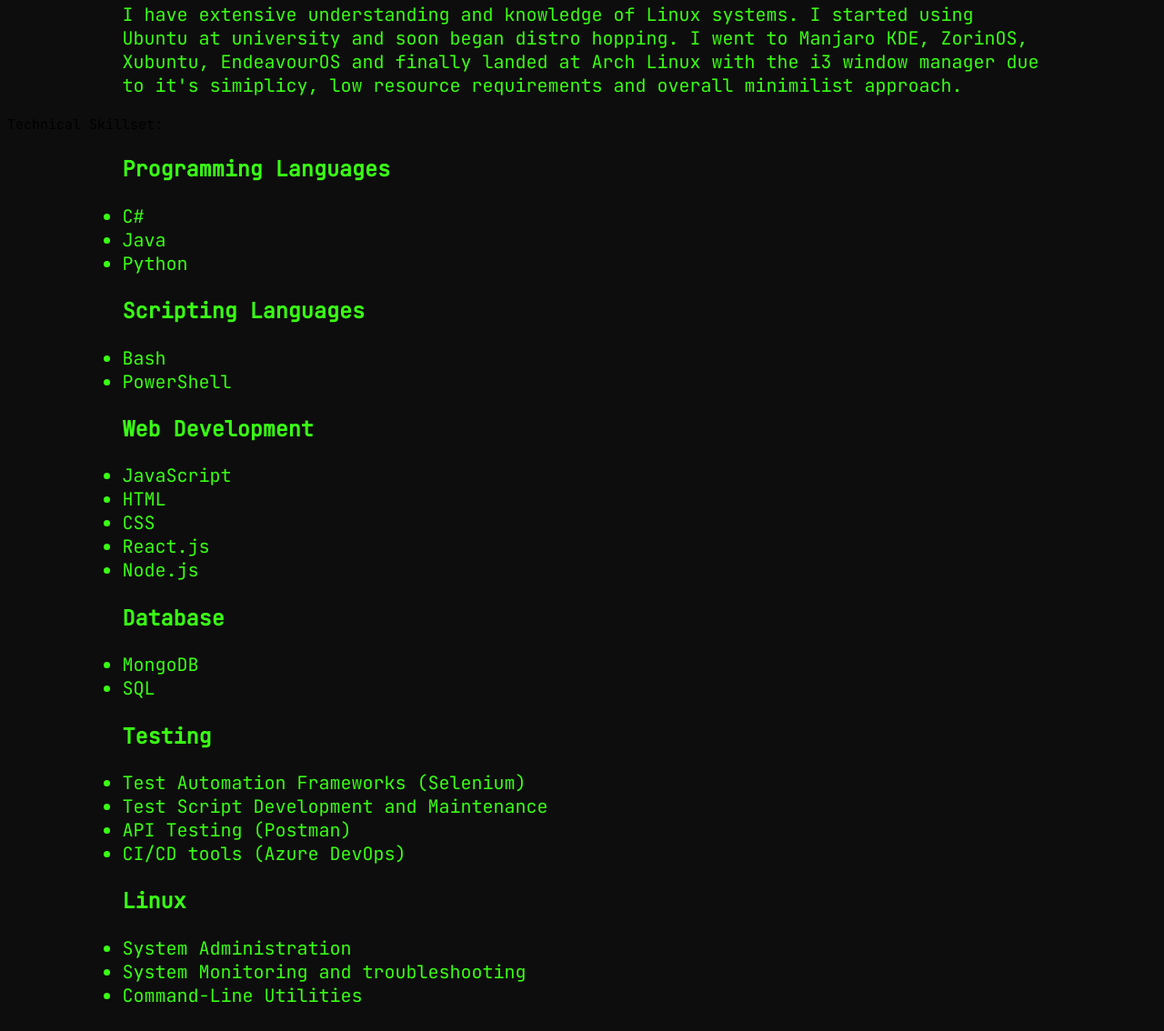
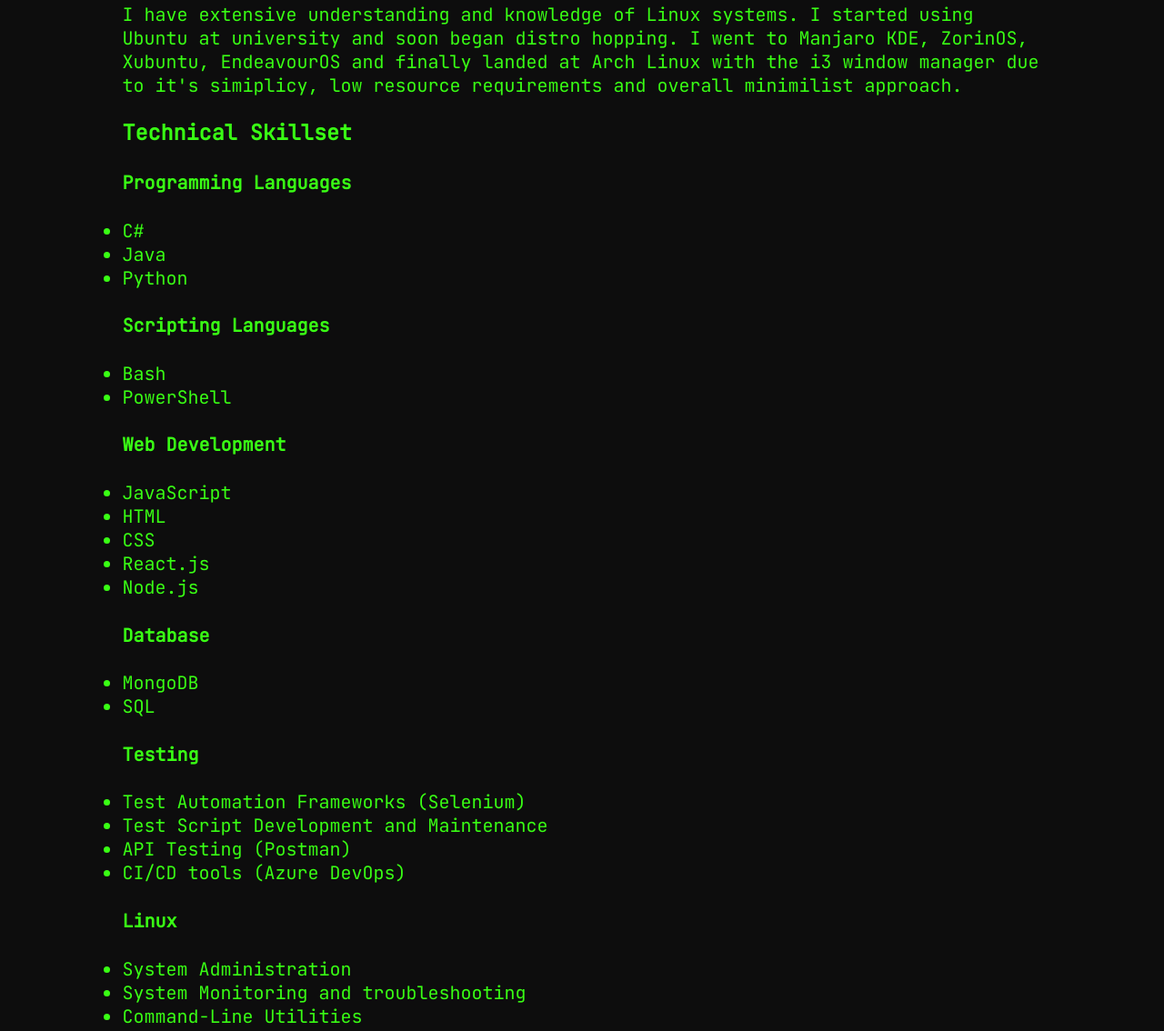
Before and after one commit to sadik312/sadik312.github.io, a plain HTML site: page about.html in a window 1280 px wide. Shown: the part 337-1471 px from the top of the page at 91% size. Drawn offline with Linux system fonts and the light colour scheme.

Commit message:
fixed technical skillset header tag

```diff
--- a/about.html
+++ b/about.html
@@ -16,6 +16,7 @@
     <h1>About</h1>
     <p>
     	I am currently working as a Junior QA Engineer. I have a BSc in Computer Science. I like software automation testing and would like to further my career in this field.
+    </p>
     <p>
       Although I test software at work, I very much developing software outside of work and I find that brings me appreciation from a development and testing point of view.
     </p>
@@ -26,31 +27,30 @@
       I have extensive understanding and knowledge of Linux systems. I started using Ubuntu at university and soon began distro hopping. I went to Manjaro KDE, ZorinOS, Xubuntu, EndeavourOS and finally landed at Arch Linux with the i3 window manager due to it's simiplicy, low resource requirements and overall minimilist approach.
     </p>
 
-      Technical Skillset:
-    </p>
     <ul>
-      <h3>Programming Languages</h3>
+      <h3>Technical Skillset</h3>
+      <h4>Programming Languages</h4>
       <li>C#</li>
       <li>Java</li>
       <li>Python</li>
-      <h3>Scripting Languages</h3>
+      <h4>Scripting Languages</h4>
       <li>Bash</li>
       <li>PowerShell</li>
-      <h3>Web Development</h3>
+      <h4>Web Development</h4>
       <li>JavaScript</li>
       <li>HTML</li>
       <li>CSS</li>
       <li>React.js</li>
       <li>Node.js</li>
-      <h3>Database</h3>
+      <h4>Database</h4>
       <li>MongoDB</li>
       <li>SQL</li>
-      <h3>Testing</h3>
+      <h4>Testing</h4>
       <li>Test Automation Frameworks (Selenium)</li>
       <li>Test Script Development and Maintenance</li>
       <li>API Testing (Postman)</li>
       <li>CI/CD tools (Azure DevOps)</li>
-      <h3>Linux</h3>
+      <h4>Linux</h4>
       <li>System Administration</li>
       <li>System Monitoring and troubleshooting</li>
       <li>Command-Line Utilities</li>
```
